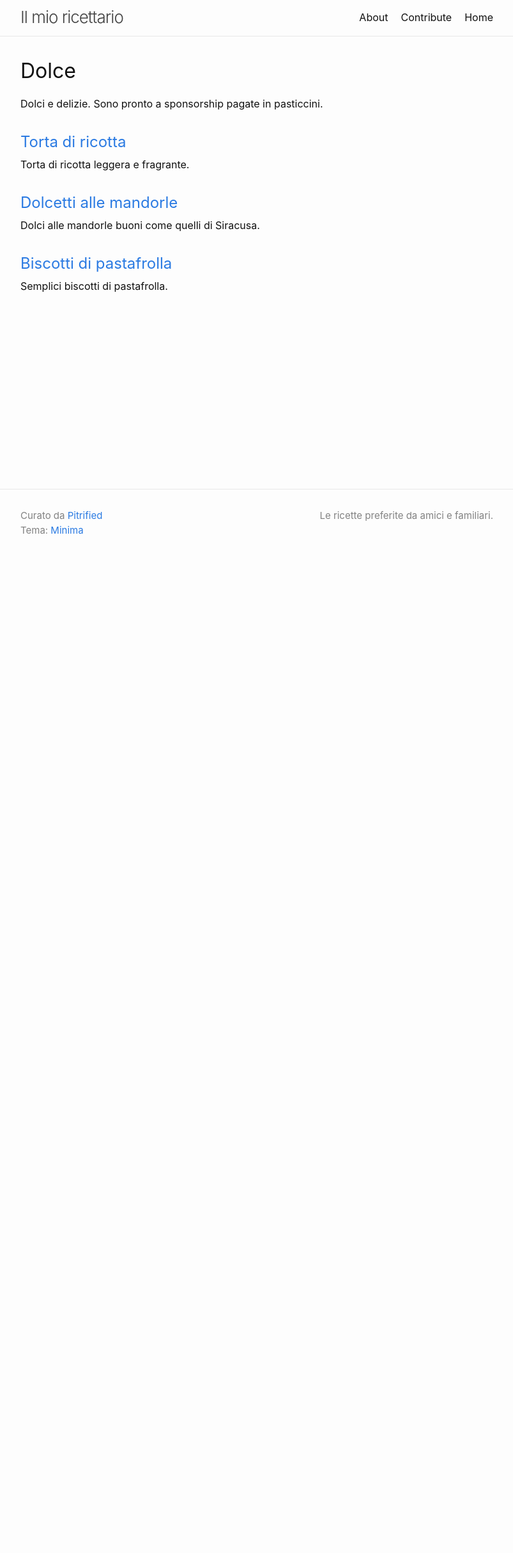
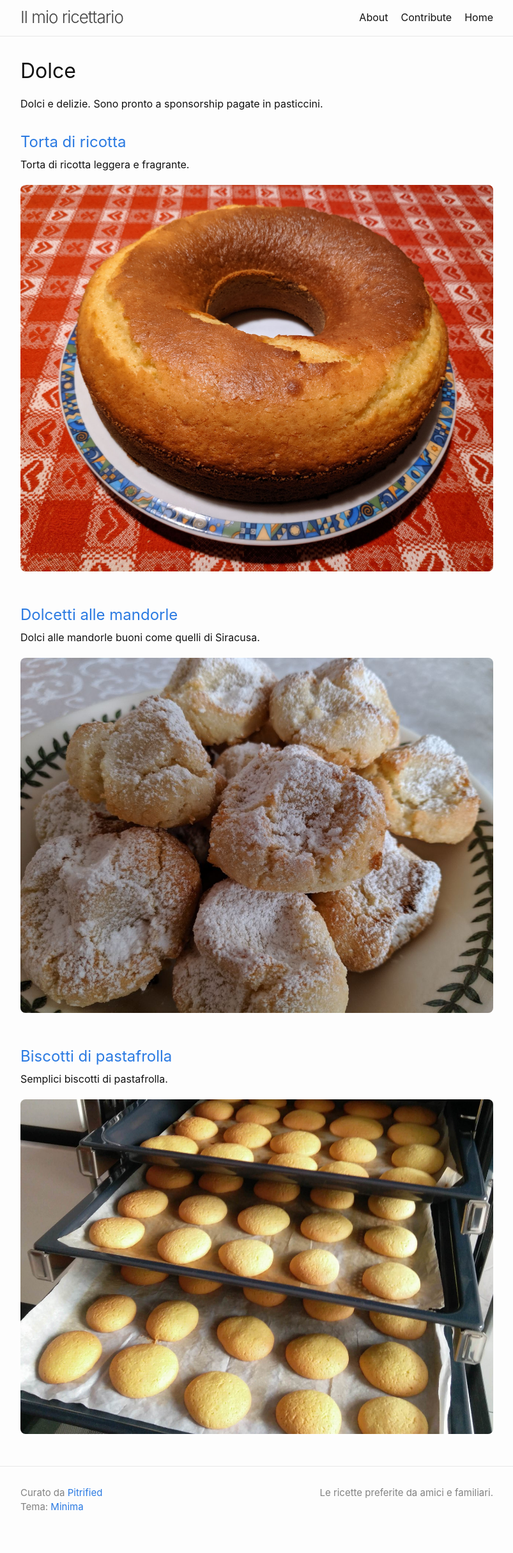
Before and after one commit to Pitrified/cookbook, a Jekyll site: the page built from ghpages/_courses/dolci.md, in a window 1280 px wide. Shown: the whole page at 64% size, without its empty margins (238-1041 px from the left). Built offline with Jekyll 4.4.1, drawn with Linux system fonts in a browser that asks for light colours; before the commit the page ends 900 px from its top, so only the background shows below that.

Commit message:
Add images in category pages

```diff
--- a/ghpages/_layouts/courses.html
+++ b/ghpages/_layouts/courses.html
@@ -3,15 +3,26 @@ layout: default
 ---
 <h1>{{ page.title }}</h1>
 
-{{ content }}
+{{ content -}}
 
-{% assign filtered_posts = site.posts | where: 'category', page.short_name %}
+{%- assign filtered_posts = site.posts | where: 'category', page.short_name %}
 {% if filtered_posts.size > 0 -%}
     {% for post in filtered_posts %}
+        <!-- New post -->
         <h2 class="headerlist">
             <a href="{{ post.url | relative_url }}">{{ post.title }}</a>
         </h2>
         {{ post.excerpt }}
+        <!-- Add the main image with the final dish -->
+        {% if post.imagefinished %}
+            {%- assign rel_img_url = "/assets/images/" | append: post.imagefinished.filename | relative_url -%}
+            <a href="{{ post.url | relative_url }}">
+                <img class="recipe-image" src="{{ rel_img_url }}" alt="{{ post.imagefinished.alttext }}">
+            </a>
+            {%- if post.imagefinished.caption -%}
+                <figcaption>{{ post.imagefinished.caption }}</figcaption>
+            {%- endif -%}
+        {%- endif %}
     {% endfor %}
 {%- else %}
     Still no recipes for {{ page.title | downcase }}.
```
